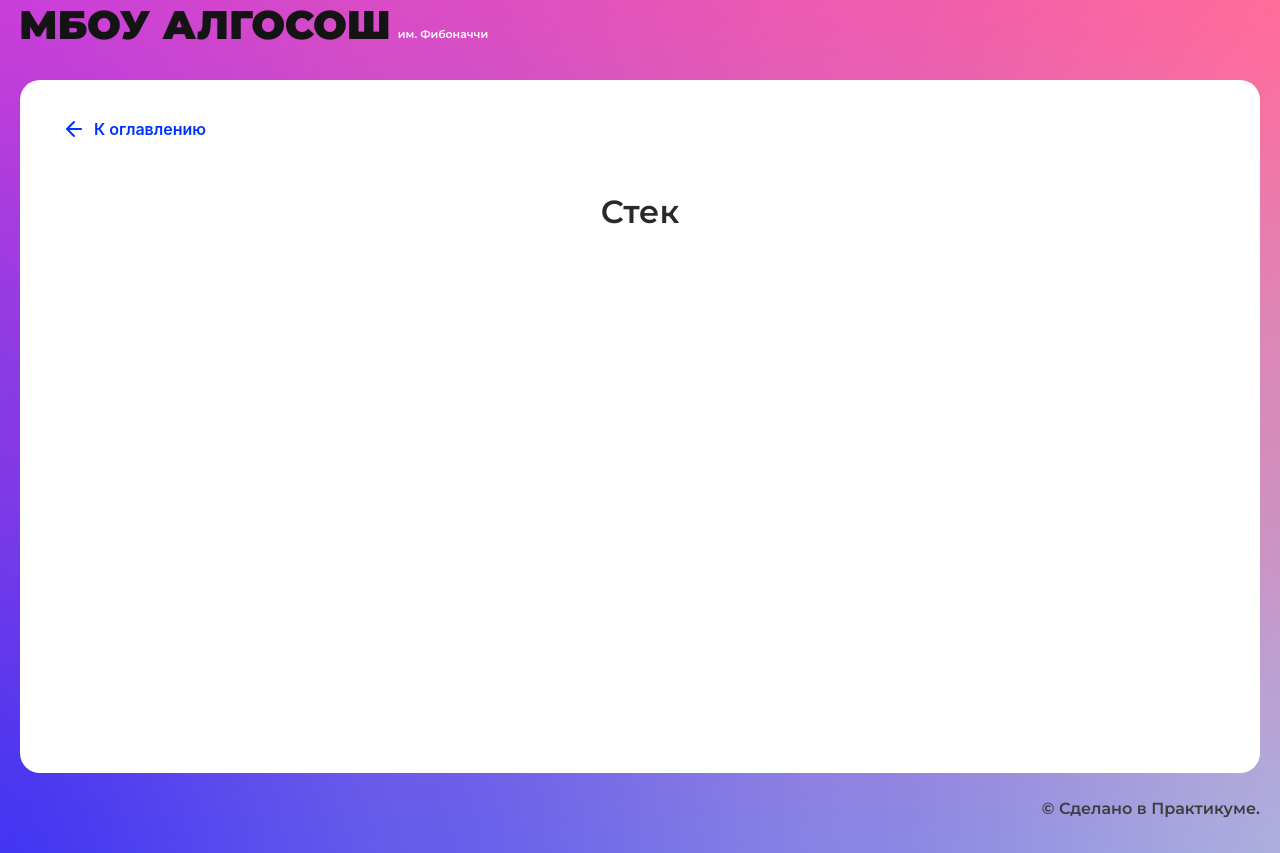
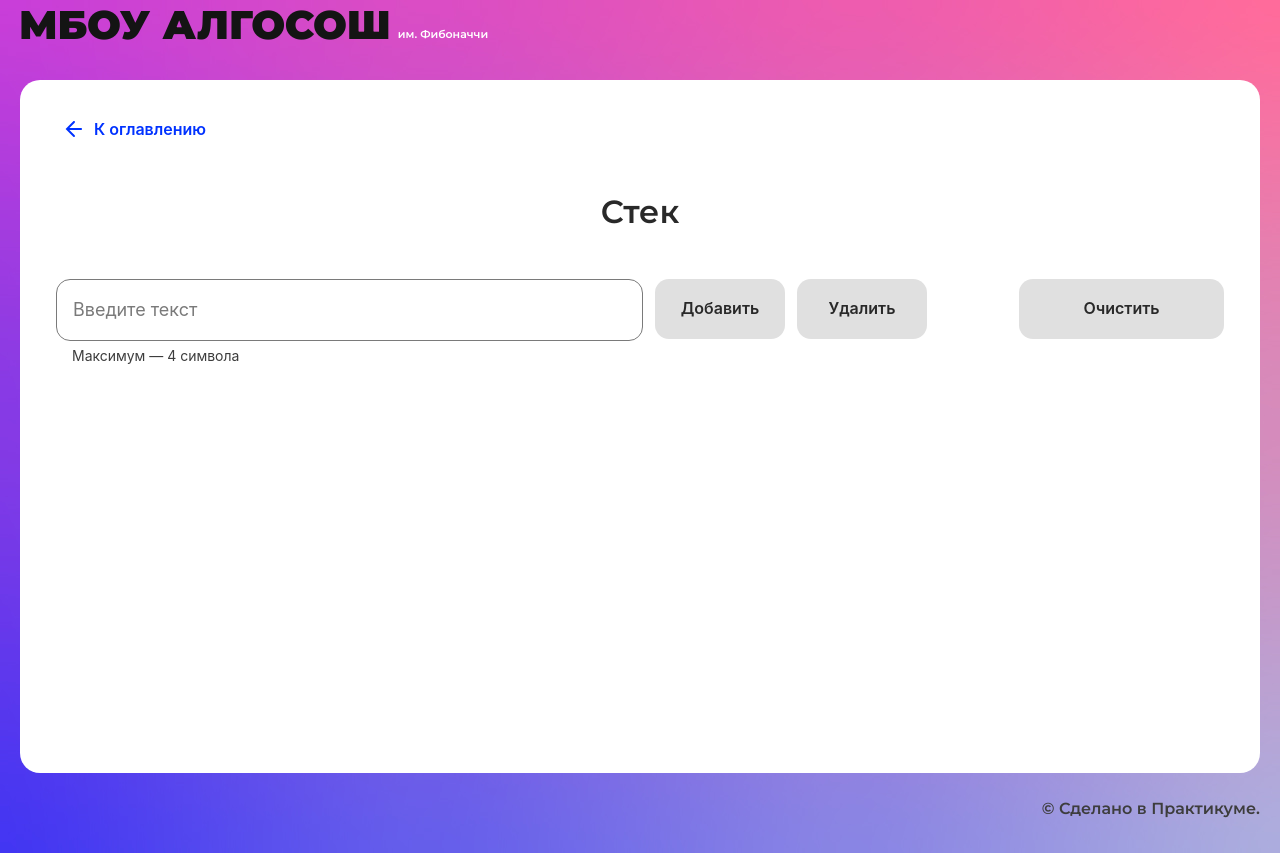
Before and after one commit to CHaPiOn777/Algorithms, a React (Create React App) app: page /stack in a window 1280 px wide. Built offline with nearby package versions, Linux system fonts and the light colour scheme.

Commit message:
сделал стэк

```diff
--- a/src/components/fibonacci-page/fibonacci-page.tsx
+++ b/src/components/fibonacci-page/fibonacci-page.tsx
@@ -63,7 +63,7 @@ export const FibonacciPage: React.FC = () => {
     <SolutionLayout title="Последовательность Фибоначчи">
       <div className={styles.input}>
         <Input max={19} isLimitText={true} type='number' onChange={e => onChange(e)} />
-          <Button text={'Развернуть'} isLoader={isShownTimeout} onClick={onClick} disabled={validation}/>
+        <Button text={'Развернуть'} isLoader={isShownTimeout} onClick={onClick} disabled={validation} />
 
       </div>
       {fiboN &&
--- /dev/null
+++ b/src/components/stack-page/class.ts
@@ -0,0 +1,33 @@
+interface IStack<T> {
+    push: (item: T) => T[];
+    pop: () => void;
+    peack: () => void;
+    getSize: () => number;
+
+  }
+
+  export class Stack<T> implements IStack<T> {
+    private container: T[] = [];
+
+    constructor(container: T[]) {
+      this.container = container;
+    }
+
+
+    push = (item: T): T[] => {
+      this.container.push(item);
+      return this.container
+    };
+
+
+    pop = (): T[] => {
+      if (this.getSize() >= 0) {
+        this.container.pop();
+      }
+      return this.container
+    }
+    peack = (): number => {
+      return this.getSize() - 1;
+    }
+    getSize = () => this.container.length;
+  }
--- /dev/null
+++ b/src/components/stack-page/stack-page.module.css
@@ -0,0 +1,34 @@
+.stack {
+
+
+}
+
+.input {
+    margin: 0 auto;
+    gap: 12px;
+    display: flex;
+    align-items: flex-start;
+    justify-content: center;
+}
+.btnLeft {
+    margin-left: 52px;
+}
+.btn {
+    min-width: 205px;
+}
+.radio {
+    margin-left: 46px;
+}
+.btnNewArr {
+    margin-left: 80px;
+}
+.circle {
+    display: flex;
+    justify-content: center;
+    flex-wrap: wrap;
+    list-style-type: none;
+    margin: 0 auto;
+    margin-top: 120px;
+    padding: 0;
+    gap: 16px;
+}
--- a/src/components/stack-page/stack-page.tsx
+++ b/src/components/stack-page/stack-page.tsx
@@ -1,10 +1,87 @@
-import React from "react";
+import React, { useState } from "react";
+import { delay } from "../../constants/utils";
+import { Button } from "../ui/button/button";
+import { Circle } from "../ui/circle/circle";
+import { Input } from "../ui/input/input";
+import { RadioInput } from "../ui/radio-input/radio-input";
 import { SolutionLayout } from "../ui/solution-layout/solution-layout";
+import { Stack } from "./class";
+import styles from './stack-page.module.css';
 
 export const StackPage: React.FC = () => {
+  const [inputValue, setInputValue] = useState<string>('');
+  const [stack, setStack] = useState<string[]>([]);
+  const [currentIndex, setCurrentIndex] = useState<number>(0);
+  const st = new Stack<string>(stack);
+
+
+  const onChange = (e: React.FormEvent<HTMLInputElement>) => {
+    setInputValue(e.currentTarget.value);
+  }
+
+  const addItem = async () => {
+    setInputValue('')
+    setStack([...st.push(inputValue)]);
+    await delay(500)
+    setCurrentIndex(currentIndex + 1);
+
+  }
+  const delItem = async () => {
+    setStack([...st.pop()]);
+    setCurrentIndex(st.getSize() - 1)
+    await delay(500);
+    setCurrentIndex(st.getSize())
+  }
+  const clear = () => {
+    setStack([]);
+    setCurrentIndex(0)
+  }
+  const peak = () => {
+    return st.peack();
+  }
+
   return (
     <SolutionLayout title="Стек">
+      <form className={styles.input} onClick={(e) => e.preventDefault()}>
+        <Input
+          isLimitText={true}
+          maxLength={4}
+          onChange={e => onChange(e)}
+          type="text" value={inputValue}
+        />
+        <Button
+          text='Добавить'
+          onClick={addItem}
+          disabled={inputValue ? false : true}
+        />
+        <Button
+          text='Удалить'
+          onClick={delItem}
+          disabled={stack.length ? false : true}
+        />
+        <Button
+          text='Очистить'
+          onClick={clear}
+          extraClass={`${styles.btnNewArr} ${styles.btn}`}
+          disabled={stack.length ? false : true}
+        />
+      </form>
+      {stack &&
+        <ul className={styles.circle}>
 
+          {stack?.map((item, index: number) => {
+            return (
+              <li>< Circle
+                head={peak() === index ? "top" : ''}
+                letter={item}
+                key={index}
+                index={index}
+                state={index === currentIndex ? 'changing' : 'default'} />
+              </li>
+            )
+          })}
+        </ul>
+      }
     </SolutionLayout>
   );
 };
--- a/src/constants/utils.tsx
+++ b/src/constants/utils.tsx
@@ -1,3 +1,4 @@
+import { resolve } from "path";
 import { TNumber } from "../components/sorting-page/sorting-page";
 import { TWord } from "../types/strinf";
 
@@ -19,3 +20,7 @@ export const colorSwap = (arr: TWord, firstIndex: number, secondIndex: number):
     arr[secondIndex] = temp;
 
   }
+
+  export const delay = (ms: number) => new Promise<void> (
+    resolve => setTimeout(resolve, ms)
+  )
```
Also changed, not shown: src/components/sorting-page/sorting-page.tsx (+5 -12 lines).
